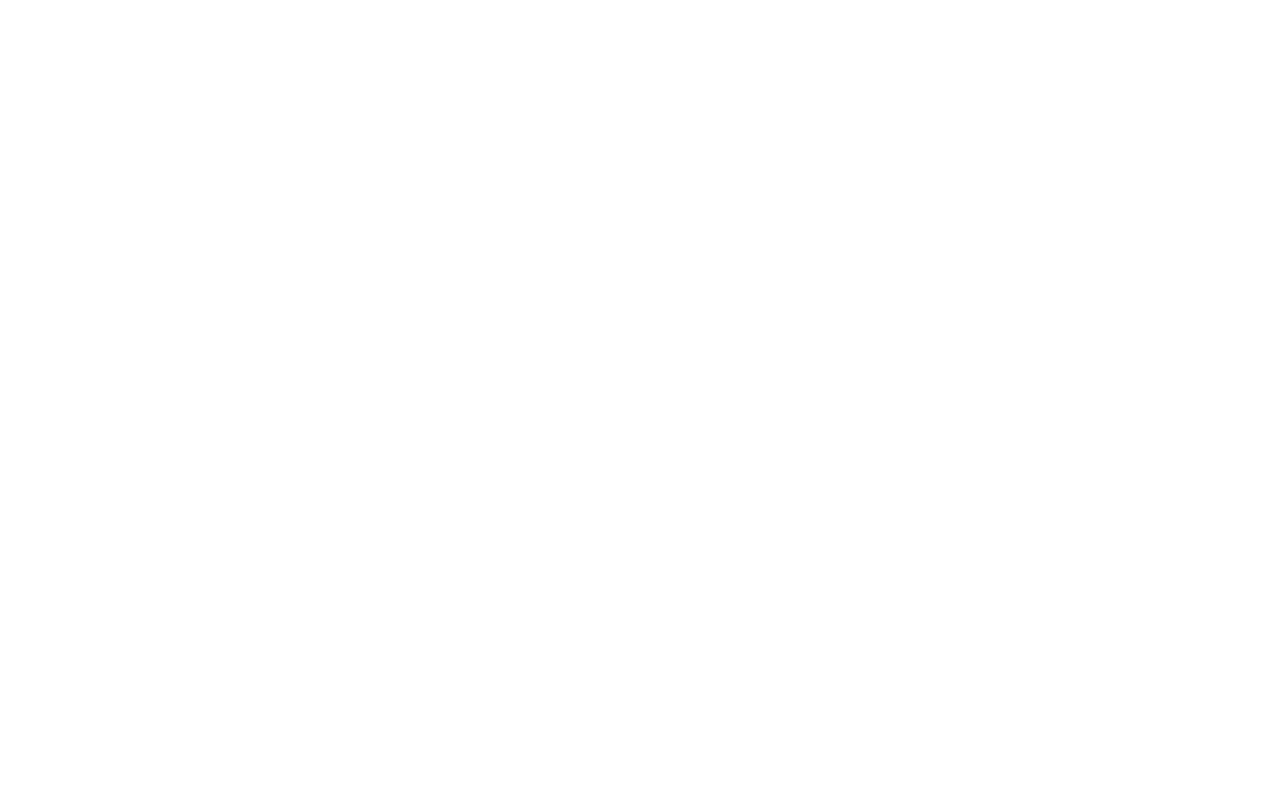
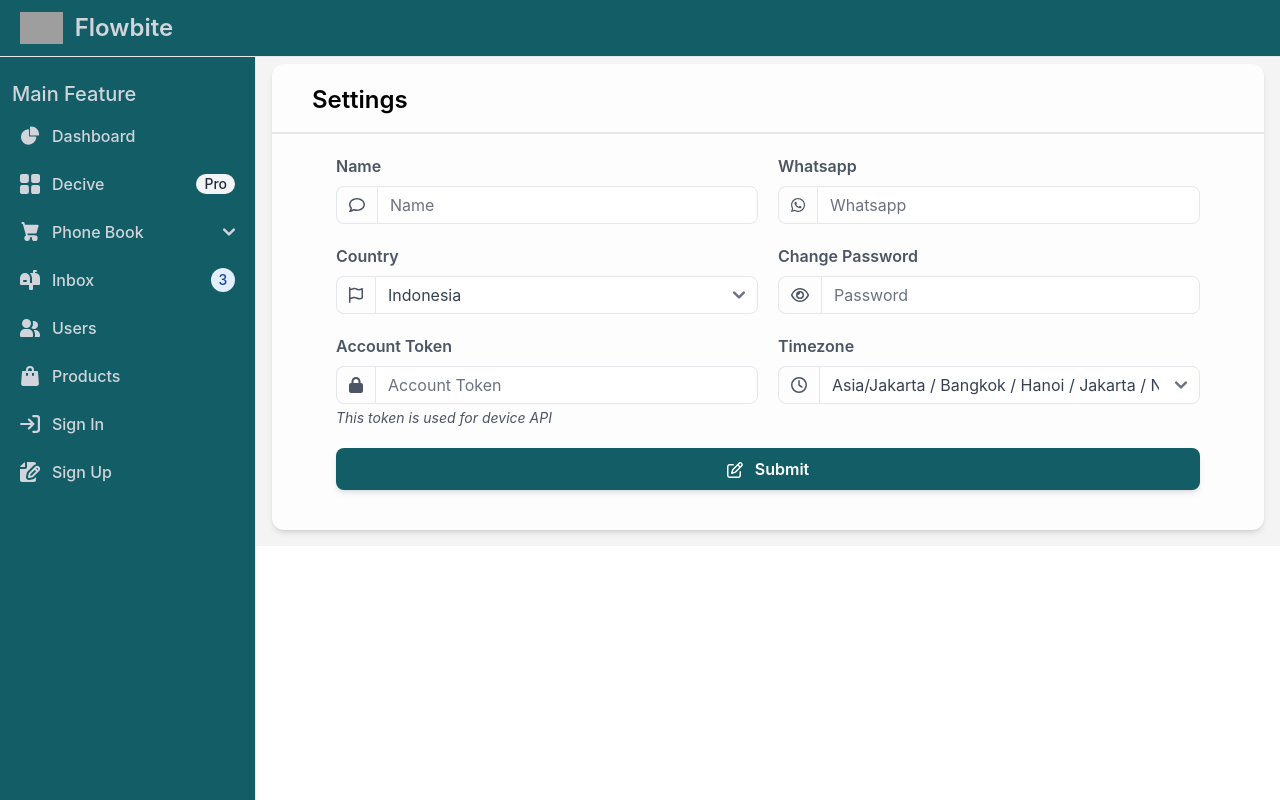
Before and after one commit to projectbinusa/WA-API-Gateway-Client, a React (Create React App) app: page /dashboard/setting in a window 1280 px wide. Before the commit this address had no page. Built offline with nearby package versions, Linux system fonts and the light colour scheme; grey boxes are pictures that could not be loaded.

Commit message:
ADD Page Setting

```diff
--- a/src/App.js
+++ b/src/App.js
@@ -6,8 +6,9 @@
 import Register from "../src/auth/Register";
 import Home from "./pages/Home";
 import { useEffect } from "react";
+import Setting from "./pages/Setting";
 import { initFlowbite } from "flowbite";
-
+import SidebarComp from "./components/Sidebar";
 
 function App() {
   useEffect(() => {
@@ -15,18 +16,19 @@
   }, []);
   return (
     <>
-      {/* <SidebarComp />
-      <div className="p-4 mt-12 sm:ml-64 bg-[#F4F4F4]"> */}
+      <SidebarComp />
+      <div className="p-4 mt-12 sm:ml-64 bg-[#F4F4F4]">
         <BrowserRouter>
           <Routes>
             <Route path="/" element={<Home />} />
             <Route path="/login" element={<Login />} />
             <Route path="/register" element={<Register />} />
             <Route path="/dashboard" element={<Dashboard />} />
-            <Route path="/device" element={<Device />} />
+            <Route path="/dashboard/device" element={<Device />} />
+            <Route path="/dashboard/setting" element={<Setting />} />
           </Routes>
         </BrowserRouter>
-      {/* </div> */}
+      </div>
     </>
   );
 }
--- /dev/null
+++ b/src/pages/Setting.jsx
@@ -0,0 +1,184 @@
+import { faWhatsapp } from "@fortawesome/free-brands-svg-icons";
+import {
+  faClock,
+  faComment,
+  faEye,
+  faEyeSlash,
+  faFlag,
+  faPenToSquare,
+} from "@fortawesome/free-regular-svg-icons";
+import { faLock } from "@fortawesome/free-solid-svg-icons";
+import { FontAwesomeIcon } from "@fortawesome/react-fontawesome";
+import { useState } from "react";
+
+function Setting() {
+  const [passwordType, setPasswordType] = useState("password");
+
+  const togglePassword = () => {
+    if (passwordType === "password") {
+      setPasswordType("text");
+      return;
+    }
+    setPasswordType("password");
+  };
+  return (
+    <>
+      <div className="all card py-5 bg-[#fdfdfd] rounded-xl shadow-md">
+        <div className="setting border-b-2 pb-4">
+          <h1 className="text-2xl font-semibold px-10">Settings</h1>
+        </div>
+        <div className="form px-16">
+          <form action="" className="grid grid-cols-2 gap-5 py-5">
+            <div>
+              <label
+                className="block text-gray-600 font-semibold mb-2"
+                htmlFor="name"
+              >
+                Name
+              </label>
+              <div className="flex">
+                <span className="flex items-center justify-center border border-r-0 rounded-l-lg px-3 text-gray-600 hover:text-gray-900">
+                  <FontAwesomeIcon icon={faComment} />
+                </span>
+                <input
+                  className="appearance-none border border-gray-200 border-gray-200 rounded-r-lg w-full py-2 px-3 text-gray-700 leading-tight focus:outline-none focus:shadow-outline"
+                  name="name"
+                  id="name"
+                  type="text"
+                  placeholder="Name"
+                />
+              </div>
+            </div>
+            <div>
+              <label
+                className="block text-gray-600 font-semibold mb-2"
+                htmlFor="whatsapp"
+              >
+                Whatsapp
+              </label>
+              <div className="flex">
+                <span className="flex items-center justify-center border border-r-0 rounded-l-lg px-3 text-gray-600 hover:text-gray-900">
+                  <FontAwesomeIcon icon={faWhatsapp} />
+                </span>
+                <input
+                  className="appearance-none border border-gray-200 rounded-r-lg w-full py-2 px-3 text-gray-700 leading-tight focus:outline-none focus:shadow-outline"
+                  name="whatsapp"
+                  id="whatsapp"
+                  type="text"
+                  placeholder="Whatsapp"
+                />
+              </div>
+            </div>
+            <div>
+              <label
+                className="block text-gray-600 font-semibold mb-2"
+                htmlFor="country"
+              >
+                Country
+              </label>
+              <div className="flex">
+                <span className="flex items-center justify-center border border-r-0 rounded-l-lg px-3 text-gray-600 hover:text-gray-900">
+                  <FontAwesomeIcon icon={faFlag} />
+                </span>
+                <select
+                  className="cursor-pointer appearance-none border border-gray-200 rounded-r-lg w-full py-2 px-3 text-gray-700 leading-tight focus:outline-none focus:shadow-outline"
+                  name="country"
+                  id="country"
+                  type="text"
+                >
+                  <option value="Indonesia">Indonesia</option>
+                </select>
+              </div>
+            </div>
+            <div>
+              <label
+                className="block text-gray-600 font-semibold mb-2"
+                htmlFor="password"
+              >
+                Change Password
+              </label>
+              <div className="flex">
+                <span
+                  className="cursor-pointer flex items-center justify-center border border-r-0 rounded-l-lg px-3 text-gray-600 hover:text-gray-900"
+                  onClick={togglePassword}
+                >
+                  {passwordType === "password" ? (
+                    <FontAwesomeIcon icon={faEye} />
+                  ) : (
+                    <FontAwesomeIcon icon={faEyeSlash} />
+                  )}
+                </span>
+                <input
+                  className="appearance-none border border-gray-200 rounded-r-lg w-full py-2 px-3 text-gray-700 leading-tight focus:outline-none focus:shadow-outline"
+                  name="password"
+                  id="password"
+                  type={passwordType}
+                  placeholder="Password"
+                />
+              </div>
+            </div>
+            <div>
+              <label
+                className="block text-gray-600 font-semibold mb-2"
+                htmlFor="token"
+              >
+                Account Token
+              </label>
+              <div className="flex">
+                <span className="flex items-center justify-center border border-r-0 rounded-l-lg px-3 text-gray-600 hover:text-gray-900">
+                  <FontAwesomeIcon icon={faLock} />
+                </span>
+                <input
+                  className="appearance-none border border-gray-200 rounded-r-lg w-full py-2 px-3 text-gray-700 leading-tight focus:outline-none focus:shadow-outline"
+                  name="token"
+                  id="token"
+                  type="text"
+                  placeholder="Account Token"
+                />
+              </div>
+              <p className="text-sm italic mt-1 text-gray-600">
+                This token is used for device API
+              </p>
+            </div>
+            <div>
+              <label
+                className="block text-gray-600 font-semibold mb-2"
+                htmlFor="timezone"
+              >
+                Timezone
+              </label>
+              <div className="flex">
+                <span className="flex items-center justify-center border border-r-0 rounded-l-lg px-3 text-gray-600 hover:text-gray-900">
+                  <FontAwesomeIcon icon={faClock} />
+                </span>
+                <select
+                  className="cursor-pointer appearance-none border border-gray-200 rounded-r-lg w-full py-2 px-3 text-gray-700 leading-tight focus:outline-none focus:shadow-outline"
+                  name="timezone"
+                  id="timezone"
+                  type="text"
+                >
+                  <option value="Asia/Jakarta / Bangkok / Hanoi / Jakarta / Novosibirsk">
+                    Asia/Jakarta / Bangkok / Hanoi / Jakarta / Novosibirsk
+                  </option>
+                </select>
+              </div>
+            </div>
+            <div className="col-span-2">
+              <button
+                className="w-full flex items-center justify-center gap-3 select-none font-semibold text-center transition-all disabled:opacity-50 disabled:shadow-none disabled:pointer-events-none py-2 px-6 rounded-lg bg-[#135D66] text-white shadow-md shadow-gray-900/10 hover:shadow-lg hover:shadow-gray-900/20 focus:opacity-[0.85] focus:shadow-none active:opacity-[0.85] active:shadow-none"
+                type="submit"
+              >
+                <span className="mt-[1.5px]">
+                  <FontAwesomeIcon icon={faPenToSquare} />
+                </span>
+                Submit
+              </button>
+            </div>
+          </form>
+        </div>
+      </div>
+    </>
+  );
+}
+
+export default Setting;
```
